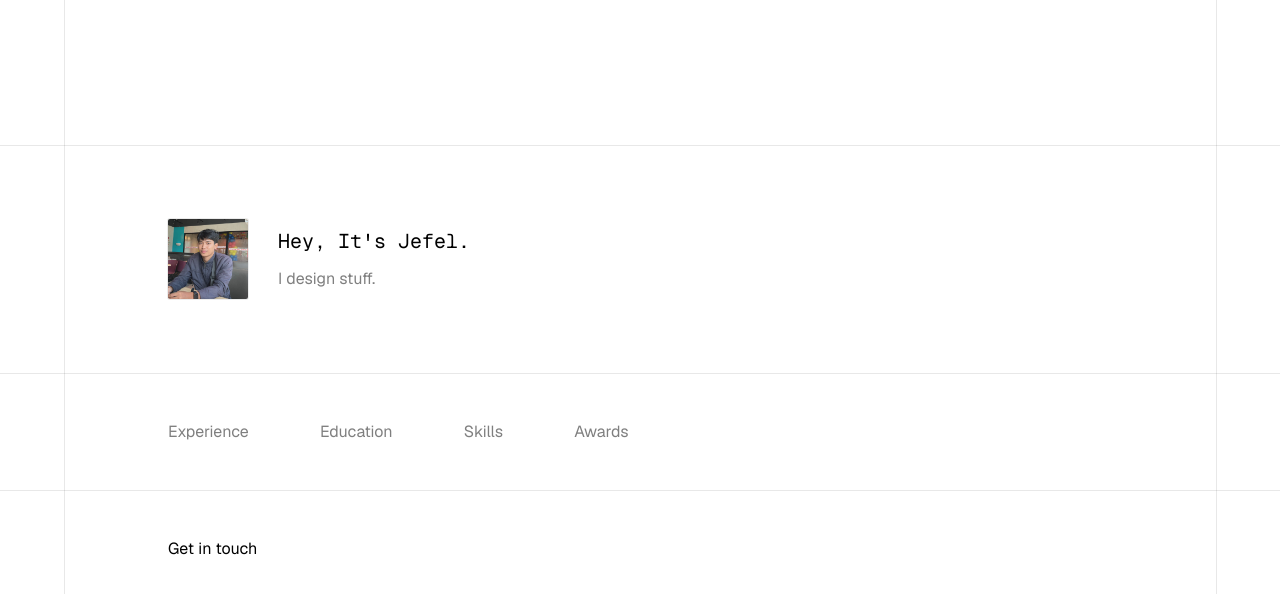
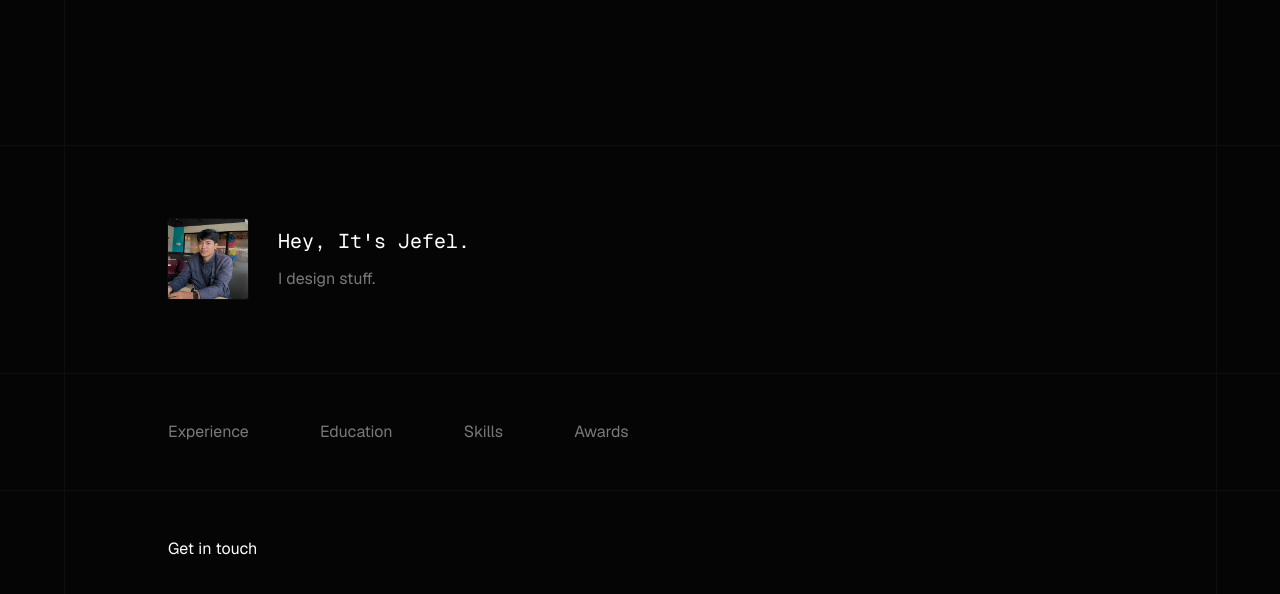
Before and after one commit to jefel-design/jefel-espanola, a React (Vite) app: page / in a window 1280 px wide. Shown: the top 594 px of the page. Built offline with nearby package versions, Linux system fonts and the light colour scheme.

Commit message:
Lock site to dark theme

```diff
--- a/index.html
+++ b/index.html
@@ -13,7 +13,7 @@
     />
     <meta name="author" content="Jefel Española" />
     <meta name="robots" content="index, follow" />
-    <meta name="theme-color" content="#046ab4" />
+    <meta name="theme-color" content="#050505" />
 
     <link rel="canonical" href="https://jefel-espanola.vercel.app/" />
 
@@ -96,14 +96,7 @@
     </script>
 
     <script>
-      const savedTheme = localStorage.getItem('theme');
-      const systemPrefersDark = window.matchMedia('(prefers-color-scheme: dark)').matches;
-
-      if (savedTheme === 'light' || (!savedTheme && !systemPrefersDark)) {
-        document.documentElement.classList.add('light-theme');
-      } else {
-        document.documentElement.classList.add('dark-theme');
-      }
+      document.documentElement.classList.add('dark-theme');
     </script>
   </head>
 
--- a/src/index.css
+++ b/src/index.css
@@ -50,11 +50,10 @@ body,
   font-family: 'Geist', 'Giest', sans-serif;
 }
 
-/* Theme Variables */
 :root {
-  /* Dark theme (default) */
+  color-scheme: dark;
   --bg-primary: #050505;
-  --bg-primary-rgb: 5, 5, 5; /* Add this for rgba support */
+  --bg-primary-rgb: 5, 5, 5;
   --bg-secondary: #050505;
   --bg-card: #090909;
   --text-primary: #FFFFFF;
@@ -70,7 +69,6 @@ body,
   --section-footer-stroke: var(--grid-line);
   --border-hover: #046ab4;
 
-  /* Card specific colors - stay dark in both themes */
   --card-bg: #090909;
   --card-border: #252525;
   --card-icon: rgba(255, 255, 255, 0.4);
@@ -85,39 +83,6 @@ body,
   --header-bg: rgba(5, 5, 5, 0.82);
   --font-heading: 'Geist Mono', 'Giest Mono', ui-monospace, SFMono-Regular, monospace;
   --font-body: 'Geist', 'Giest', sans-serif;
-}
-
-.light-theme {
-  --bg-primary: #ffffff;
-  --bg-primary-rgb: 255, 255, 255; /* Add this for rgba support */
-  --bg-secondary: #ffffff;
-  --bg-card: #ffffff;
-  --text-primary: #000000;
-  --text-secondary: rgba(0, 0, 0, 0.7);
-  --text-muted: rgba(0, 0, 0, 0.5);
-  --text-faint: rgba(0, 0, 0, 0.32);
-  --accent: #046ab4;
-  --accent-hover: #0580d4;
-  --border: rgba(0, 0, 0, 0.1);
-  --grid-line: rgba(0, 0, 0, 0.09);
-  --section-divider: rgba(0, 0, 0, 0.09);
-  --section-footer-text: rgba(0, 0, 0, 0.04);
-  --section-footer-stroke: rgba(0, 0, 0, 0.09);
-  --border-hover: #046ab4;
-
-  /* ✅ Light Cards */
-  --card-bg: #ffffff;
-  --card-border: rgba(0, 0, 0, 0.08);
-  --card-icon: rgba(0, 0, 0, 0.5);
-  --card-text-primary: #000000;
-  --card-text-secondary: rgba(0, 0, 0, 0.7);
-  --card-text-muted: rgba(0, 0, 0, 0.5);
-  --card-tag-bg: rgba(0, 0, 0, 0.05);
-  --card-tag-text: rgba(0, 0, 0, 0.6);
-  --card-tag-hover-bg: rgba(0, 0, 0, 0.1);
-  --card-tag-hover-text: #000000;
-
-  --header-bg: rgba(255, 255, 255, 0.8);
 }
 
 body {
```
